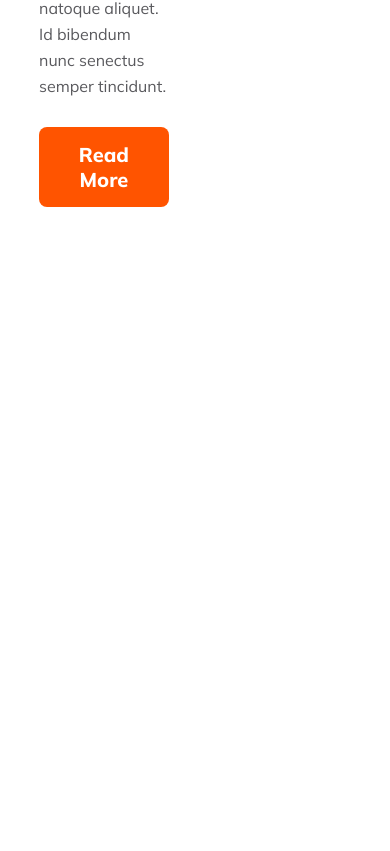
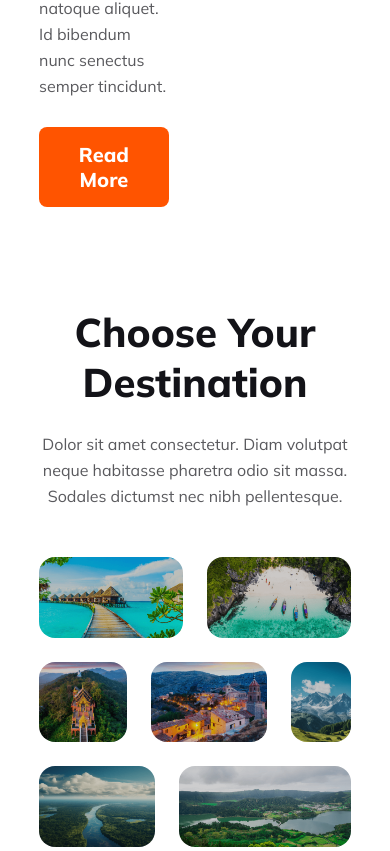
Before and after one commit to nayemurshuvo/travel-responsive-site, a plain HTML site: page index.html in a window 390 px wide. Shown: the part 2245-3096 px from the top of the page. Before the commit the page ends 2552 px from the top, so only its background shows below. Drawn offline with Linux system fonts and the light colour scheme.

Commit message:
destination grid completed without responsive and inner text

```diff
--- a/index.html
+++ b/index.html
@@ -78,8 +78,9 @@
                         <li> Accumsan eget et turpis praesent lorem egestas enim elit bibendum. Risus at in.</li>
                     </ul>
                     <p class="main-des">
-                    Amet consectetur. Vulputate commodo felis molestie risus ornare nulla amet et. Libero commodo sagittis dignissim adipiscing quis. Habitant adipiscing risus
-                    natoque aliquet. Id bibendum nunc senectus semper tincidunt.
+                        Amet consectetur. Vulputate commodo felis molestie risus ornare nulla amet et. Libero commodo
+                        sagittis dignissim adipiscing quis. Habitant adipiscing risus
+                        natoque aliquet. Id bibendum nunc senectus semper tincidunt.
                     </p>
                     <button class="btn-primary popular-btn">Read More</button>
                 </div>
@@ -88,10 +89,42 @@
                 </div>
             </section>
             <!-- Popular Tours End-->
-             <!-- Destination Start-->
-             <section class="destination-container sec-top">
-                <div>
-
+            <!-- Destination Start-->
+            <section class="sec-top">
+                <div class="destination-content">
+                    <h1 class="main-title">Choose Your Destination</h1>
+                    <p class="main-des">Dolor sit amet consectetur. Diam volutpat neque habitasse pharetra odio sit
+                        massa. Sodales dictumst nec nibh pellentesque.</p>
+                </div>
+                <div class="destination-grid">
+                    <div class="grid-item-1">
+                        <img src="./images/Rectangle-5.png" alt="Maldives">
+                        <!-- <p class="grid-text">Maldives</p> -->
+                    </div>
+                    <div class="grid-item-2">
+                        <img src="./images/Rectangle-08.png" alt="Indonesia">
+                        <!-- <p>Indonesia</p> -->
+                    </div>
+                    <div class="grid-item-3">
+                        <img src="./images/Rectangle-6.png" alt="Srilanka">
+                        <!-- <p>Srilanka</p> -->
+                    </div>
+                    <div class="grid-item-4">
+                        <img src="./images/Rectangle-7.png" alt="North America">
+                        <!-- <p>North America</p> -->
+                    </div>
+                    <div class="grid-item-5">
+                        <img src="./images/Rectangle-9.png" alt="Kashmir">
+                        <!-- <p>Kashmir</p> -->
+                    </div>
+                    <div class="grid-item-6">
+                        <img src="./images/Rectangle-11.png" alt="Bangladesh">
+                        <!-- <p>Bangladesh</p> -->
+                    </div>
+                    <div class="grid-item-7">
+                        <img src="./images/Rectangle-10.png" alt="Bandarban">
+                        <!-- <p>Bandarban</p> -->
+                    </div>
                 </div>
             </section>
             <!-- Destination End-->
--- a/styles/travel.css
+++ b/styles/travel.css
@@ -236,3 +236,55 @@ nav {
     margin-top: 28px;
     padding: 15px 35px;
 }
+
+/* Destation section styles */
+
+.destination-content{
+    max-width: 640px;
+    margin: 0 auto;
+    text-align: center;
+}
+
+.destination-grid{
+    margin-top: 48px;
+    display: grid;
+    grid-template-columns: repeat(12,1fr);
+    grid-template-rows: repeat(3,1fr);
+    gap: 24px;
+}
+.destination-grid .grid-item-1{
+    grid-column: 1/span 6;
+    grid-row: 1/span 1;
+}
+
+.destination-grid .grid-item-2{
+    grid-column: 7/span 6;
+    grid-row: 1/span 1;
+}
+.destination-grid .grid-item-3{
+    grid-column: 1/span 4;
+    grid-row: 2/span 1;
+}
+.destination-grid .grid-item-4{
+    grid-column: 5/span 5;
+    grid-row: 2/span 1;
+}
+.destination-grid .grid-item-5{
+    grid-column: 10/span 3;
+    grid-row: 2/span 1;
+}
+.destination-grid .grid-item-6{
+    grid-column: 1/span 5;
+    grid-row: 3/span 1;
+}
+.destination-grid .grid-item-7{
+    grid-column: 6/span 7;
+    grid-row: 3/span 1;
+}
+
+.destination-grid img{
+    width: 100%;
+    height: 100%;
+    border-radius: 16px;
+    object-fit: cover;
+}
```
